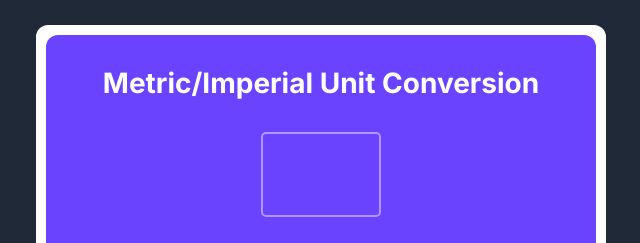
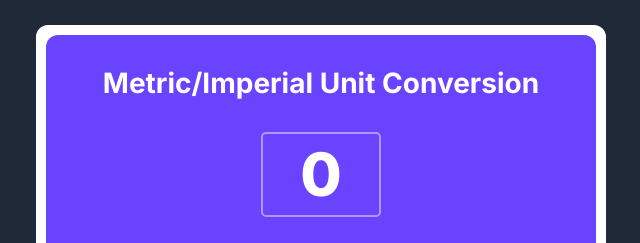
Before and after one commit to iamsaketprasad/unit-converter, a plain HTML site: page index.html in a window 1280 px wide. Shown: the top 243 px of the page, without its empty margins (319-959 px from the left). Drawn offline with nearby package versions, Linux system fonts and the light colour scheme.

Commit message:
Style and added input placeholder

```diff
--- a/index.css
+++ b/index.css
@@ -44,6 +44,12 @@ p {
     background: transparent;
     border: 2px solid #B295FF;
     border-radius: 5px;
+}
+
+input::placeholder {
+    font-family: "Inter", sans-serif;
+    font-size: 60px;
+    color: #FFFFFF;
 }
 
 /* Chrome, Safari, Edge, Opera */
--- a/index.html
+++ b/index.html
@@ -12,7 +12,7 @@
         <div id="container">
             <div id="top">
                 <h1>Metric/Imperial Unit Conversion</h1>
-                <input id="input-el" type="number">
+                <input id="input-el" type="number" placeholder="0">
                 <button id="convert-btn">Convert</button>
             </div> <!-- Top End -->
             <div id="bottom">
```
